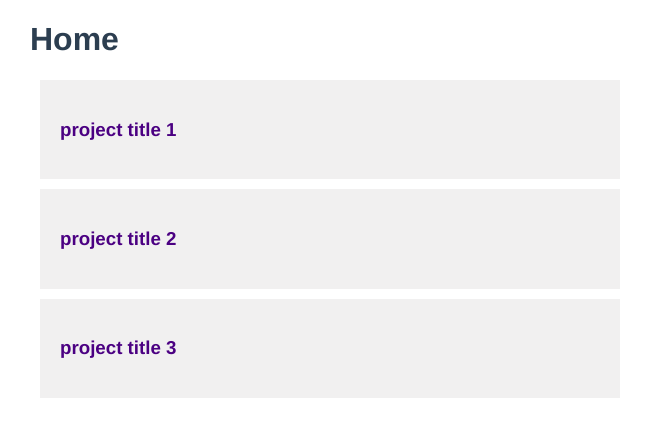
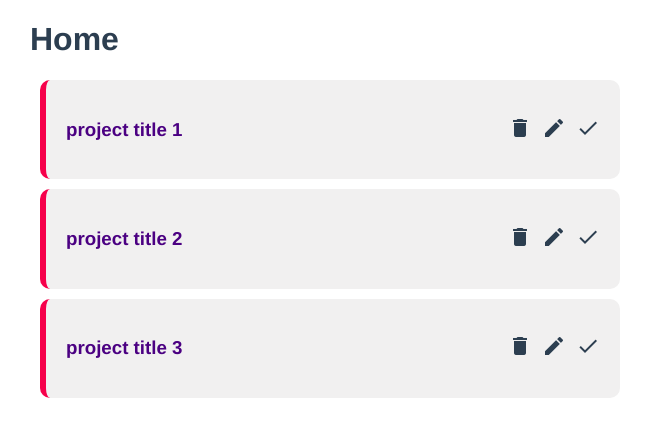
Before and after one commit to zarlinaingtun/VueJsProjectPlanner, a Vue app: page / in a window 1280 px wide. Shown: the top 436 px of the page, without its empty margins (310-961 px from the left). Built offline with nearby package versions, Linux system fonts and the light colour scheme; data requests are answered from the project's data file.

Commit message:
add material design icon and css

```diff
--- a/public/index.html
+++ b/public/index.html
@@ -5,6 +5,8 @@
     <meta http-equiv="X-UA-Compatible" content="IE=edge">
     <meta name="viewport" content="width=device-width,initial-scale=1.0">
     <link rel="icon" href="<%= BASE_URL %>favicon.ico">
+    <!-- Material Design Icon -->
+    <link href="https://fonts.googleapis.com/icon?family=Material+Icons" rel="stylesheet">
     <title><%= htmlWebpackPlugin.options.title %></title>
   </head>
   <body>
--- a/src/components/SingleProject.vue
+++ b/src/components/SingleProject.vue
@@ -1,7 +1,14 @@
 <template>
 
-     <div class="project" @click="showDetail=!showDetail">
-        <h3>{{project.title}}</h3>
+     <div class="project" >
+        <div class="flexing">
+            <div @click="showDetail=!showDetail"><h3>{{project.title}}</h3></div>
+            <div>
+                <span class="material-icons">delete</span>
+                <span class="material-icons">edit</span>
+                <span class="material-icons">done</span>
+             </div>
+        </div>
         <p v-if="showDetail">{{project.detail}}</p>
      </div>
 </template>
@@ -26,8 +33,21 @@ export default {
     margin:10px;
     background: rgb(241, 240, 240);
     cursor:pointer;
+    border-left: 6px solid rgb(246, 1, 75);
+    border-radius: 10px;
 }
 h3{
     color:indigo;
 }
+.flexing{
+    display:flex;
+    justify-content: space-between;
+    align-items: center;
+}
+span{
+    margin-left: 10px;
+}
+span:hover{
+    color:#777;
+}
 </style>
```
